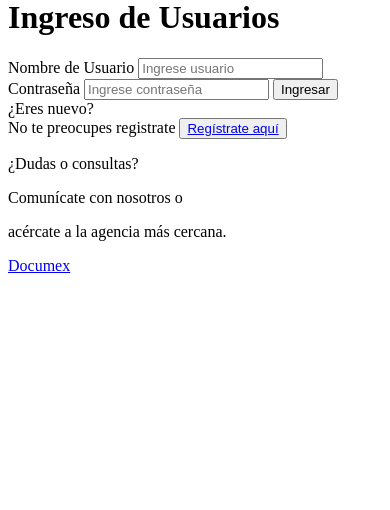
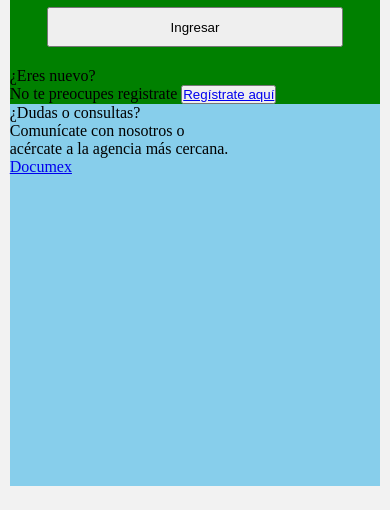
Before and after one commit to JuanCarlosOrdonezCcoriccaza/DocumexDjango, a Django app: page /accounts/login in a window 390 px wide. Shown: the part 334-844 px from the top of the page. Run offline with Django 3.2, Linux system fonts and the light colour scheme; some libraries are stand-ins or nearby versions.

Commit message:
estilos login usuarios

```diff
--- /dev/null
+++ b/src/static/styles/estiloLU.css
@@ -0,0 +1,52 @@
+*{
+    padding:0;
+    margin:0;
+}
+/* Tablet */
+@media screen and (min-width:768px) and (max-width:1199px){
+    body{
+        background-color: #f2f2f2;
+    }
+    #main{
+        width:30%;
+        background-color:skyblue;
+    }
+}
+/* Monitor PC */
+@media screen and (min-width:1200px){
+    body{
+        background-color: #f2f2f2;
+    }
+    #main{
+        width:30%;
+        background-color:skyblue;
+    }
+}
+/* Celular */
+@media screen and (max-width:767px){
+    body{
+        background-color: #f2f2f2;
+    }
+    #main{
+        width:95vw;
+        height:96vh;
+        background-color:skyblue;
+        margin: 10px auto;
+    }
+    #logo{
+        background-color: blue;
+        width:100%;
+        height: 50px;
+    }
+    #contenido{
+        background-color: green;
+    }
+    input{
+        display:block;
+        width: 80%;
+        height:40px;
+        padding: 10px;
+        margin: 20px auto 20px auto;
+        outline:none;
+    }
+}
--- a/src/templates/loginUser.html
+++ b/src/templates/loginUser.html
@@ -1,10 +1,11 @@
+{%load static%}
 <!DOCTYPE html>
 <html>
     <head>
         <meta http-equiv="Content-type" content="text/html; charset=utf-8">
 
         <title>Documex Login Usuario</title>
-        <link rel="stylesheet" type="text/css" href="index.css">
+        <link rel="stylesheet" type="text/css" href="{% static 'styles/estiloLU.css' %}">
         <script src="jquery-3.1.1.min.js"></script>
         <meta name="viewport" content="width=device-width, user-scalable=no, initial-scale=1.0, maximun-scale=1.0, minimun-scale=1.0">
         <link rel="icon" type="image/png" href="#">
@@ -20,10 +21,10 @@
                     <form action="login" method="post" id="form1">
                         {% csrf_token %}
                         <label>Nombre de Usuario</label>
-                        <input type="text" name="username" id="username" maxlength="20" placeholder="Ingrese usuario">
+                        <input type="text" name="username" id="username" maxlength="20" placeholder="Usuario">
 
                         <label>Contraseña</label>
-                        <input type="password" name="password" id="password" placeholder="Ingrese contraseña">
+                        <input type="password" name="password" id="password" placeholder="Contraseña">
                         <input type="submit" value="Ingresar" id="Ingresar">
                     </form>
                     <div id="respuesta">
```
